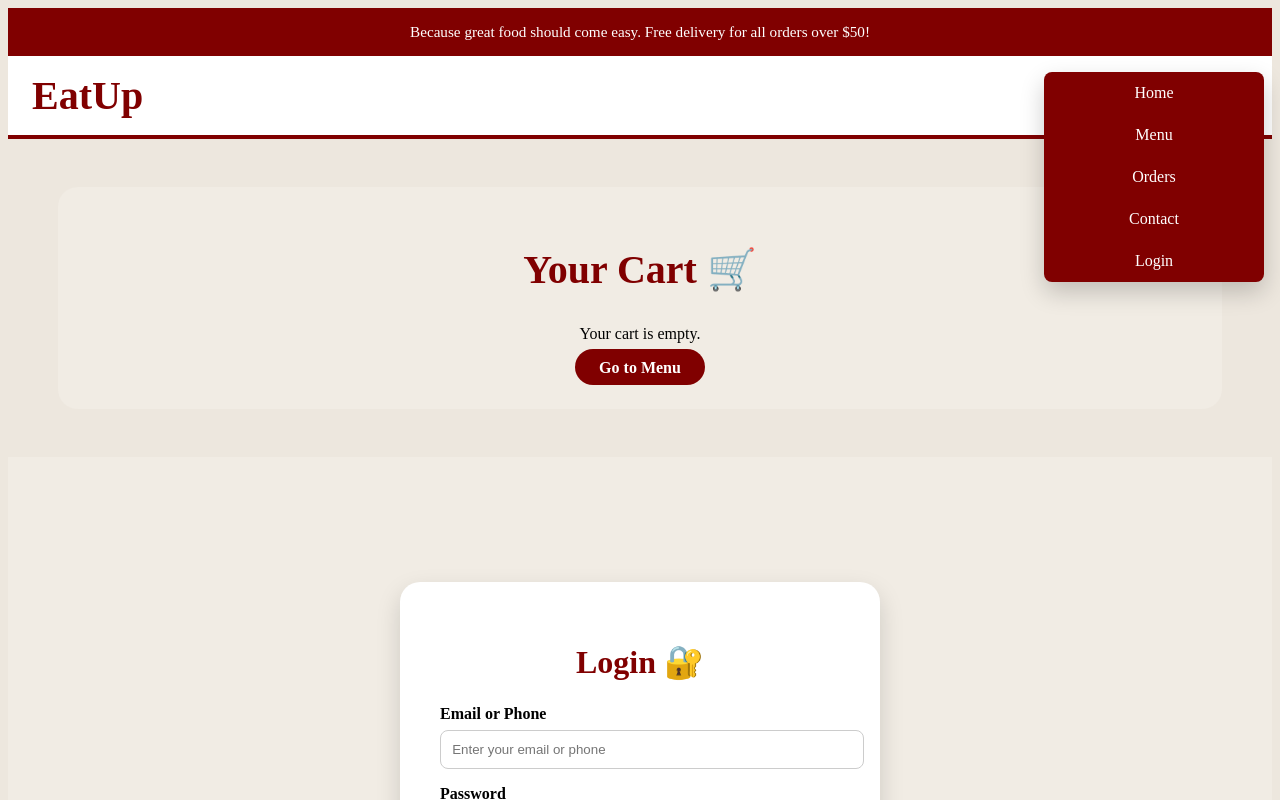
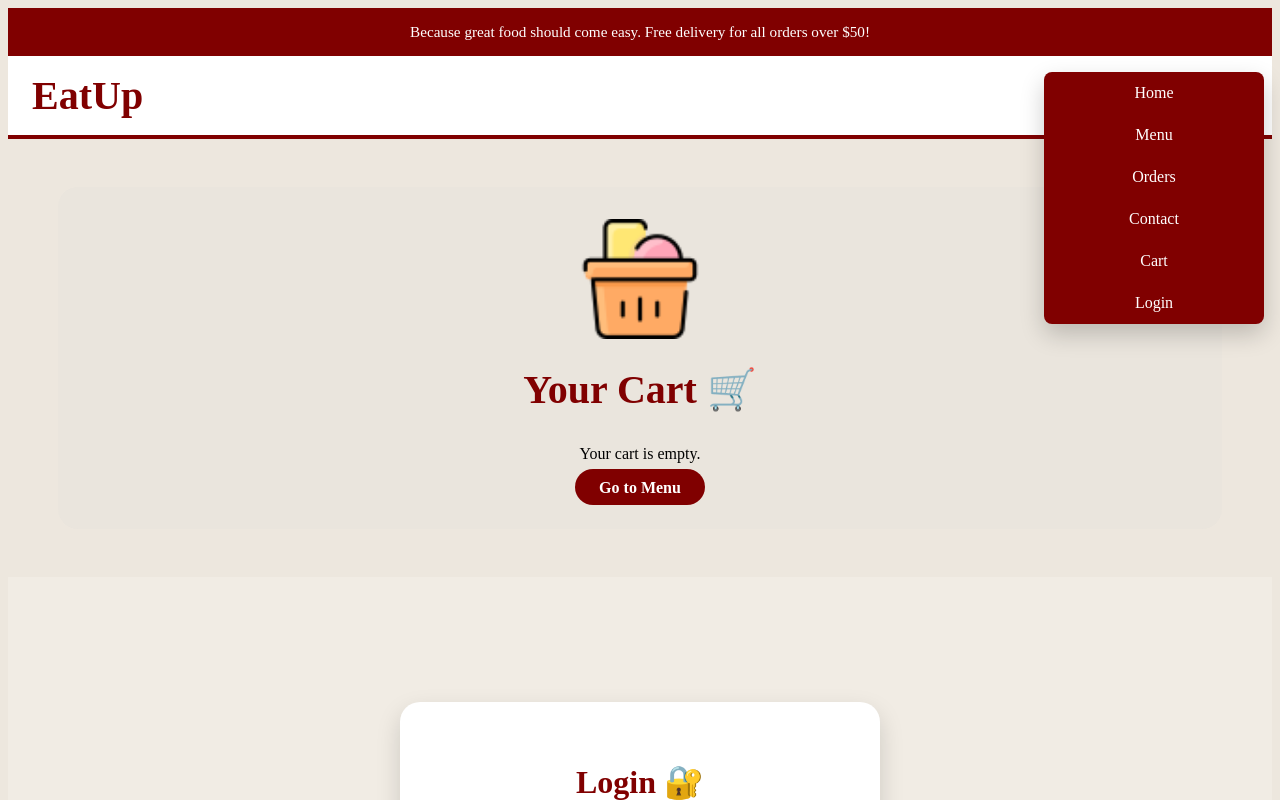
Before and after one commit to TonimaDristy/Food-delivery, a Next.js app: page /cart in a window 1280 px wide. Both pictures are taken after a click on the picture 1233 px from the left and 93 px from the top of the page. Shown: the top 800 px of the page. Built offline with nearby package versions, Linux system fonts and the light colour scheme.

Commit message:
cartpage

```diff
--- a/src/app/cart/page.tsx
+++ b/src/app/cart/page.tsx
@@ -21,7 +21,7 @@ export default function CartPage() {
         setCart(storedCart);
     }, []);
 
-    // Update localStorage
+    // Save cart to localStorage
     const updateCart = (updatedCart: CartItem[]) => {
         setCart(updatedCart);
         localStorage.setItem("cart", JSON.stringify(updatedCart));
@@ -64,10 +64,27 @@ export default function CartPage() {
                 maxWidth: "1100px",
                 margin: "3rem auto",
                 padding: "2rem",
-                backgroundColor: "#F1ECE4",
+                backgroundColor: "#EAE5DD", // slightly darker shade
                 borderRadius: "20px",
             }}
         >
+            {/* Cart Image */}
+            <div
+                style={{
+                    display: "flex",
+                    justifyContent: "center",
+                    marginBottom: "1rem",
+                }}
+            >
+                <Image
+                    src="/cart.png"
+                    alt="Cart"
+                    width={120}
+                    height={120}
+                    priority
+                />
+            </div>
+
             <h1
                 style={{
                     textAlign: "center",
@@ -115,7 +132,14 @@ export default function CartPage() {
                                 flexWrap: "wrap",
                             }}
                         >
-                            <div style={{ display: "flex", alignItems: "center", gap: "1rem" }}>
+                            {/* Product */}
+                            <div
+                                style={{
+                                    display: "flex",
+                                    alignItems: "center",
+                                    gap: "1rem",
+                                }}
+                            >
                                 <Image
                                     src={item.image}
                                     alt={item.name}
@@ -123,7 +147,6 @@ export default function CartPage() {
                                     height={80}
                                     style={{ borderRadius: "10px", objectFit: "cover" }}
                                 />
-
                                 <div>
                                     <h3 style={{ fontSize: "1.1rem" }}>{item.name}</h3>
                                     <p style={{ fontWeight: "600" }}>
@@ -132,7 +155,7 @@ export default function CartPage() {
                                 </div>
                             </div>
 
-                            {/* Quantity Controls */}
+                            {/* Quantity */}
                             <div
                                 style={{
                                     display: "flex",
@@ -140,10 +163,7 @@ export default function CartPage() {
                                     gap: "0.5rem",
                                 }}
                             >
-                                <button
-                                    onClick={() => decreaseQty(item.id)}
-                                    style={qtyBtn}
-                                >
+                                <button onClick={() => decreaseQty(item.id)} style={qtyBtn}>
                                     −
                                 </button>
 
@@ -151,10 +171,7 @@ export default function CartPage() {
                                     {item.quantity}
                                 </span>
 
-                                <button
-                                    onClick={() => increaseQty(item.id)}
-                                    style={qtyBtn}
-                                >
+                                <button onClick={() => increaseQty(item.id)} style={qtyBtn}>
                                     +
                                 </button>
                             </div>
--- a/src/components/Menu.tsx
+++ b/src/components/Menu.tsx
@@ -1,6 +1,6 @@
 "use client";
 
-import React, { useState } from "react";
+import { useState } from "react";
 import Image from "next/image";
 import Link from "next/link";
 
@@ -9,9 +9,11 @@ const links = [
     { id: 2, title: "Menu", url: "/menu" },
     { id: 3, title: "Orders", url: "/orders" },
     { id: 4, title: "Contact", url: "/" },
+    { id: 5, title: "Cart", url: "/cart" },
+    { id: 6, title: "Login", url: "/login" }, // ✅ NEW UNIQUE ID
 ];
 
-const Menu = () => {
+export default function Menu() {
     const [open, setOpen] = useState(false);
 
     return (
@@ -41,10 +43,9 @@ const Menu = () => {
                         boxShadow: "0 10px 25px rgba(0,0,0,0.2)",
                     }}
                 >
-                    {[...links, { id: 5, title: "Login", url: "/login" }].map(
-                        (item) => (
+                    {links.map((item) => (
                         <Link
-                                key={item.id}
+                            key={item.id} // ✅ all keys unique
                             href={item.url}
                             onClick={() => setOpen(false)}
                             style={{
@@ -63,12 +64,9 @@ const Menu = () => {
                         >
                             {item.title}
                         </Link>
-                        )
-                    )}
+                    ))}
                 </div>
             )}
         </div>
     );
-};
-
-export default Menu;
+}
```
Lines whose indentation alone changed are shown as unchanged.
